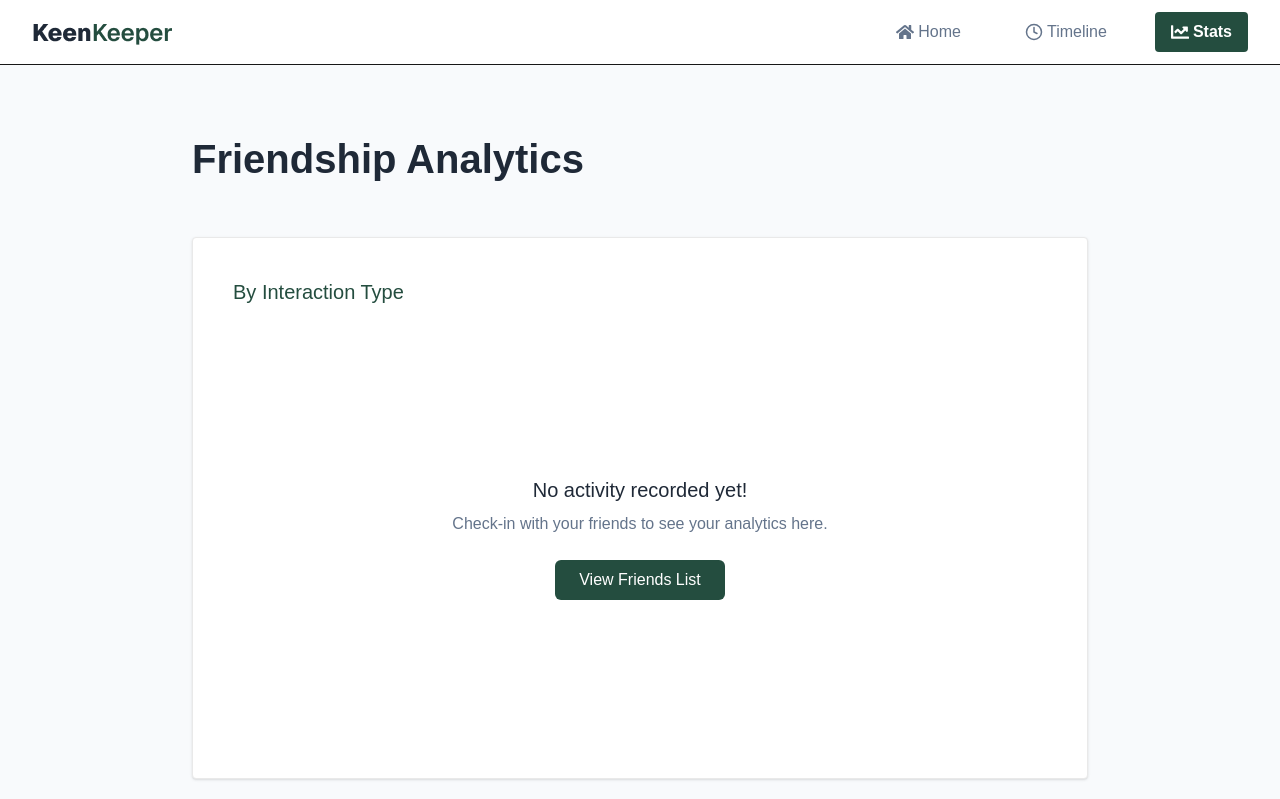
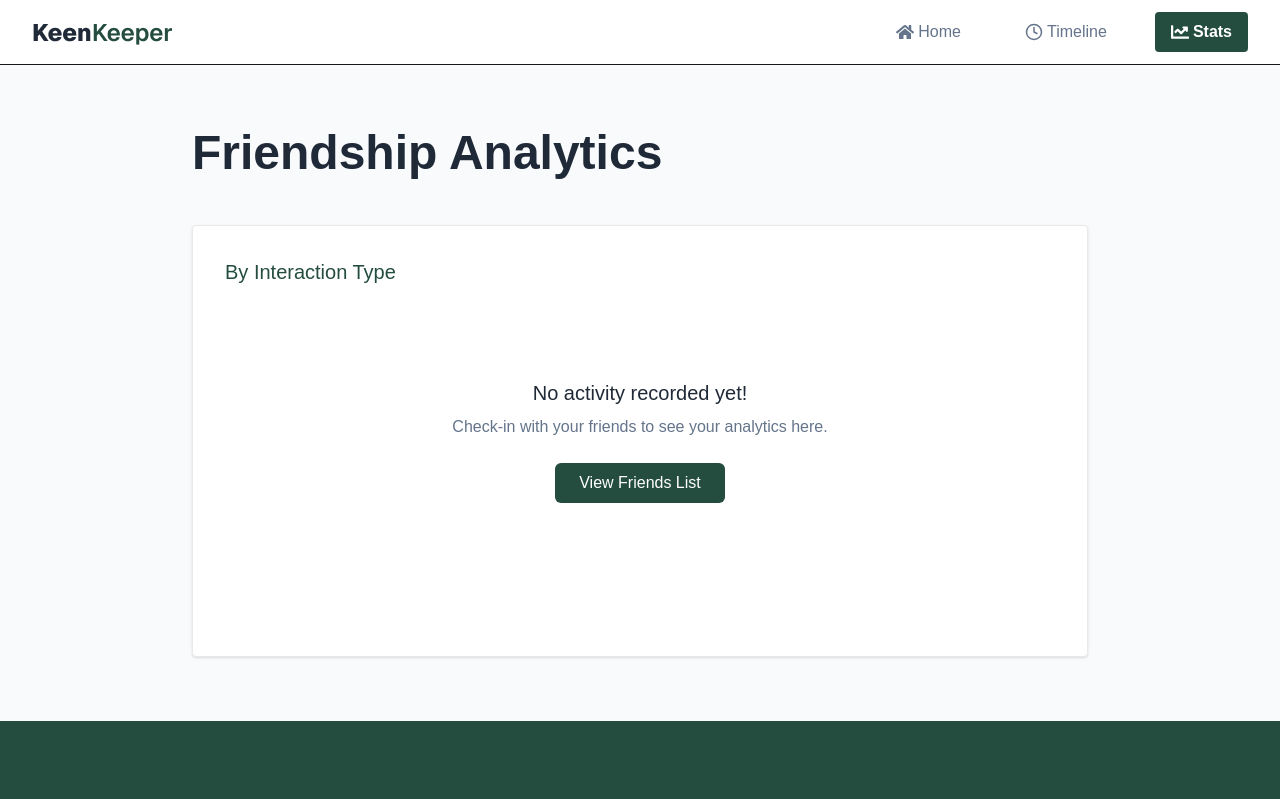
Before and after one commit to dhsuzon/assignment_7_kinkeeper, a Next.js app: page /stats in a window 1280 px wide. Shown: the top 799 px of the page. Built offline with nearby package versions, Linux system fonts and the light colour scheme.

Commit message:
stage page desgin like figma perfect

```diff
--- a/src/app/stats/page.jsx
+++ b/src/app/stats/page.jsx
@@ -31,19 +31,19 @@ export default function StatsPage() {
 
   return (
 
-    <div className="bg-[#F8FAFC] flex-1 py-10 md:py-16 px-4 w-full overflow-hidden">
+    <div className="bg-[#F8FAFC] justify-center items-center flex-1 py-10 md:py-16 px-4 w-full overflow-hidden">
 
-      <div className="max-w-4xl mx-auto w-full">
-        <h2 className="text-[32px] md:text-[40px] font-bold text-[#1F2937] mb-8 md:mb-12">
+      <div className="max-w-4xl  mx-auto w-full">
+        <h2 className="text-[32px] md:text-5xl font-bold text-[#1F2937] mb-8 md:mb-12">
           Friendship Analytics
         </h2>
 
-        <div className="bg-white border border-[#E9E9E9] rounded-sm p-6 md:p-10 shadow-sm w-full">
-          <h3 className="text-xl font-medium text-[#244D3F] mb-8">
+        <div className="bg-white relative flex justify-center items-center border border-[#E9E9E9] rounded-sm p-6 md:p-10 shadow-sm w-full">
+          <h3 className="text-xl absolute left-8 top-8 font-medium text-[#244D3F] mb-8">
             By Interaction Type
           </h3>
 
-          <div className="w-full flex justify-center items-center min-h-[350px] md:min-h-[400px]">
+          <div className="w-full flex justify-center items-center  min-h-87.5 ">
             {hasData ? (
               <PieChart width={300} height={350}>
                 <Pie
--- a/src/components/footer/Footer.jsx
+++ b/src/components/footer/Footer.jsx
@@ -16,8 +16,6 @@ const Footer = () => {
             alt="footer logo"
             loading="eager"
             className="mx-auto mt-16 md:mt-20"
-
-
           />
           <p className="mt-4 text-white/80 font-normal text-sm md:text-base max-w-7xl mx-auto">
             Your personal shelf of meaningful connections. Browse, tend, and
```
